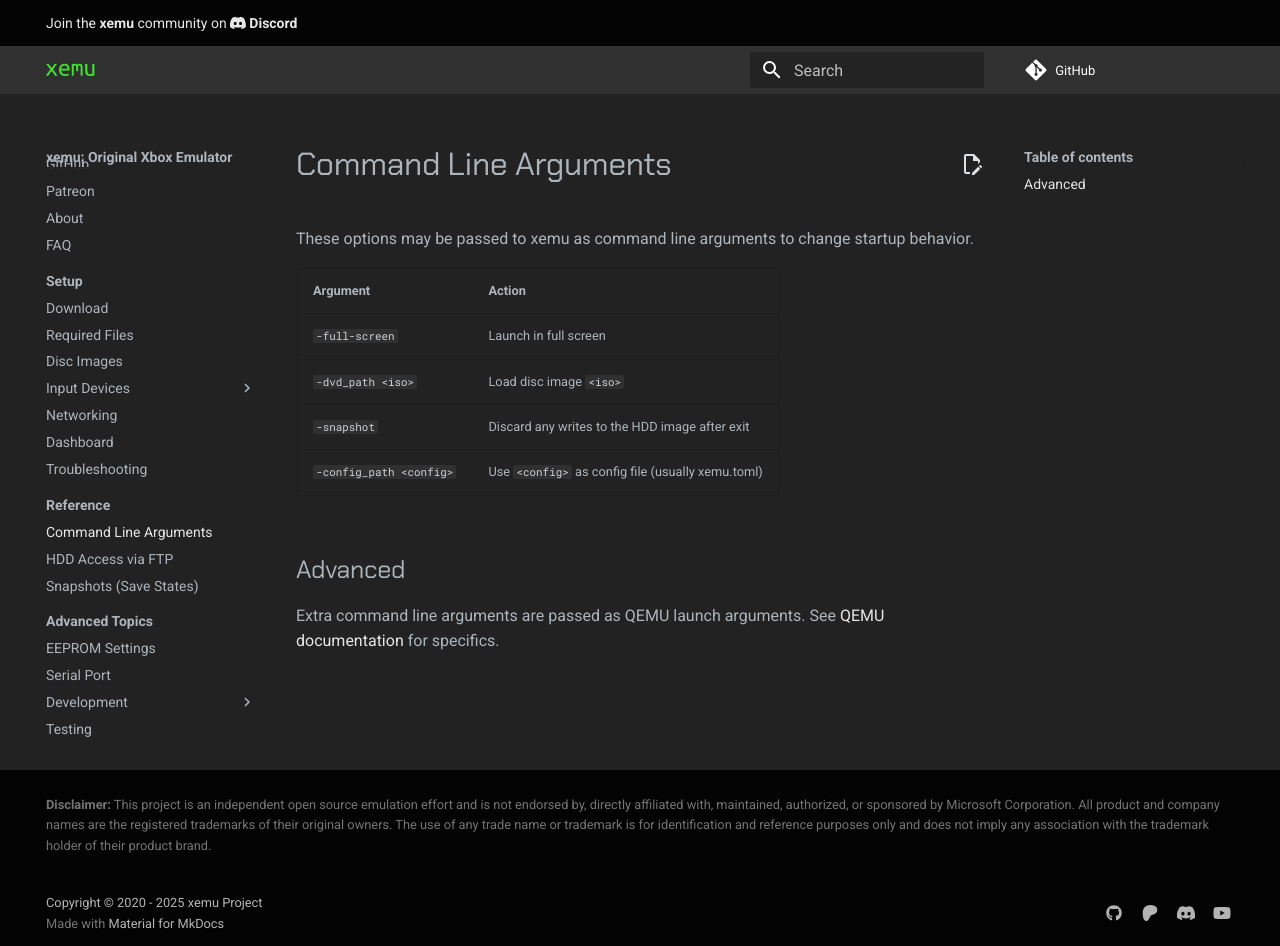
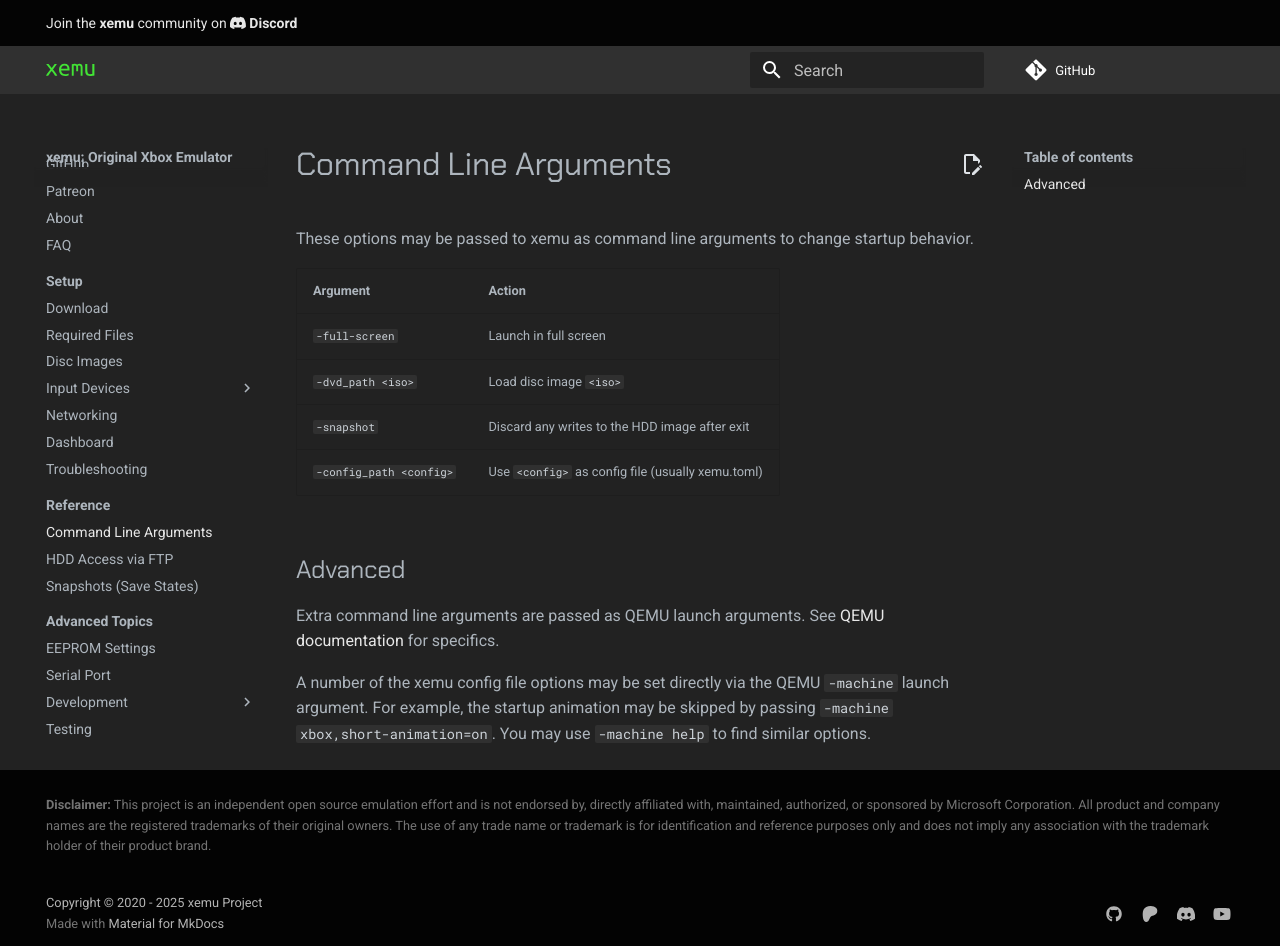
Before and after one commit to xemu-project/xemu-website, an MkDocs documentation site: the page built from docs/docs/cli.md, in a window 1280 px wide and 946 px high. Built offline with MkDocs 1.6.1 and Material for MkDocs 9.7.7, drawn with Linux system fonts in a browser that asks for light colours; comment, search, counter and statistics services are not loaded.

Commit message:
Expand note on QEMU options with a concrete example
Related to xemu#2203

```diff
--- a/docs/docs/cli.md
+++ b/docs/docs/cli.md
@@ -12,3 +12,8 @@ startup behavior.
 
 Extra command line arguments are passed as QEMU launch arguments. See [QEMU
 documentation](https://www.qemu.org/documentation/) for specifics.
+
+A number of the xemu config file options may be set directly via the QEMU `-machine`
+launch argument. For example, the startup animation may be skipped by passing
+`-machine xbox,short-animation=on`. You may use `-machine help` to find similar
+options.
```
